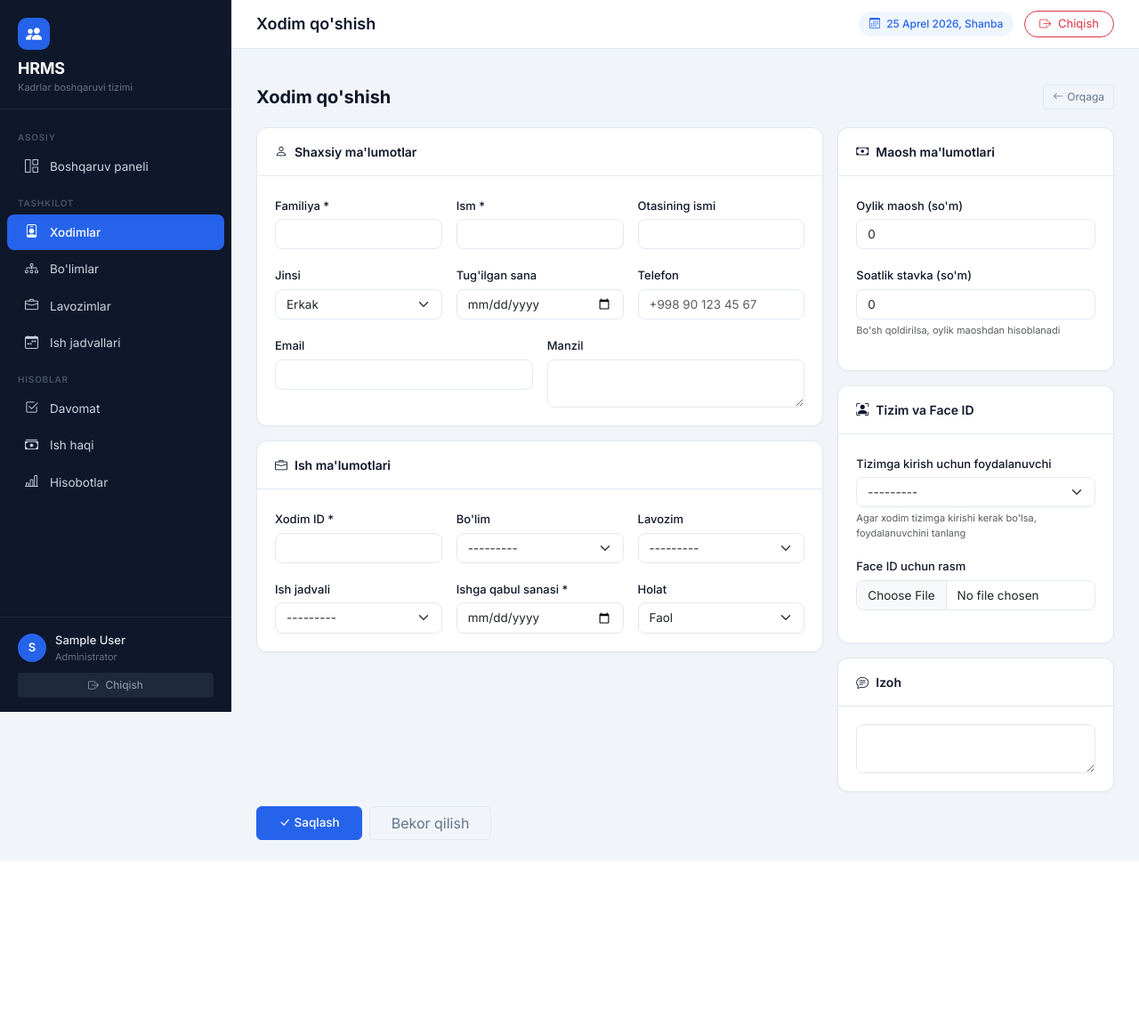
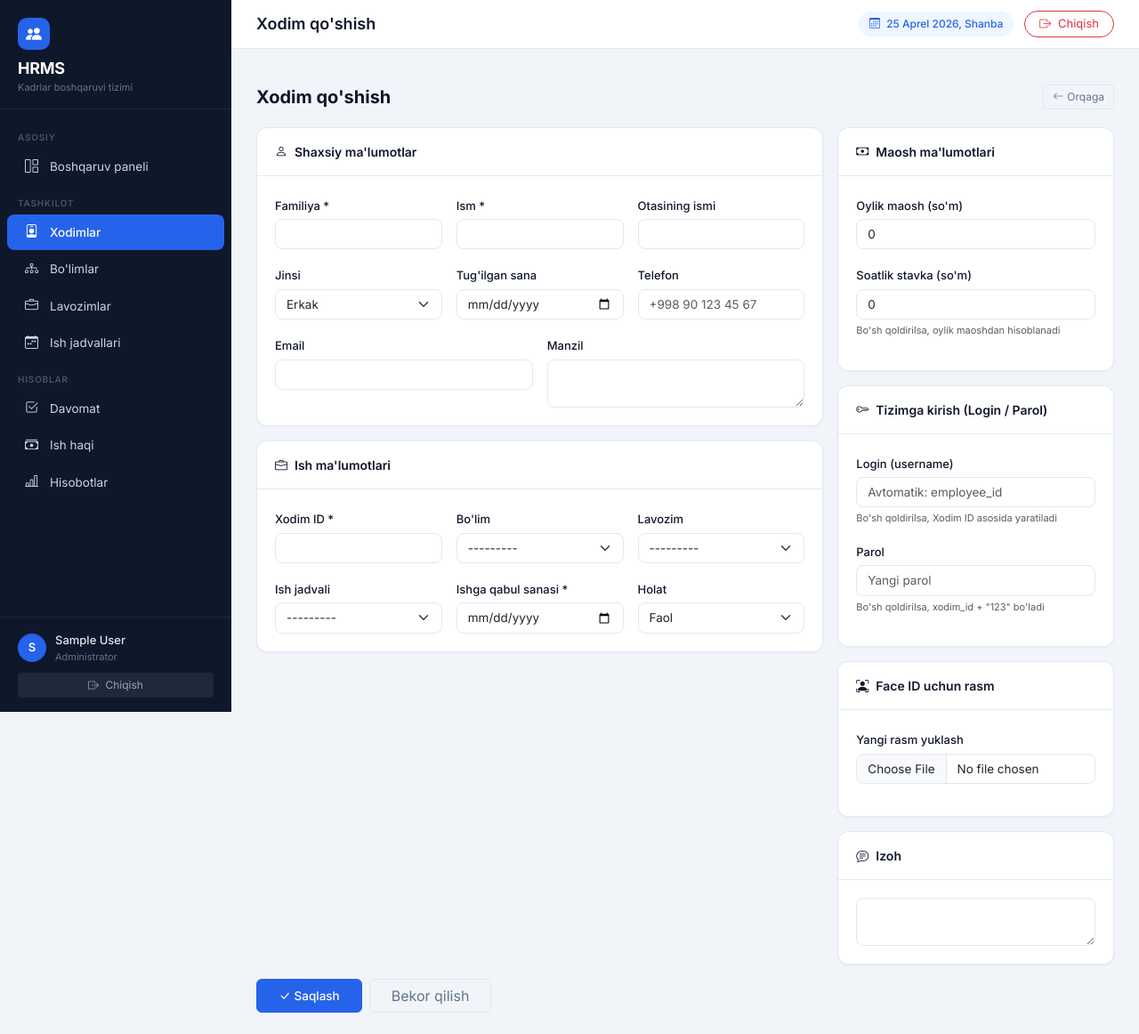
Before and after one commit to Shohruhxonp28/hr_system, a Django app: page /employees/create/ in a window 1280 px wide. Shown: the whole page at 89% size. Before the commit the page ends 968 px from the top, so only its background shows below. Run offline with Django 4.2, Linux system fonts and the light colour scheme; the visitor is signed in with stand-in values (Sample User, id 1); data comes from the database, SQL or seed files in the repository; data that the repository does not hold is empty.

Commit message:
Admin xodim login/parol yaratish va tahrirlash

```diff
--- a/core/forms.py
+++ b/core/forms.py
@@ -60,11 +60,24 @@ class WeeklyWorkDayForm(forms.ModelForm):
 
 
 class EmployeeForm(forms.ModelForm):
+    username = forms.CharField(
+        max_length=150, required=False,
+        widget=forms.TextInput(attrs={'class': 'form-control', 'placeholder': 'Avtomatik: employee_id'}),
+        label='Login (username)',
+        help_text="Bo'sh qoldirilsa, Xodim ID asosida yaratiladi"
+    )
+    password = forms.CharField(
+        max_length=128, required=False,
+        widget=forms.PasswordInput(attrs={'class': 'form-control', 'placeholder': 'Yangi parol'}),
+        label='Parol',
+        help_text="Tahrirlashda bo'sh qoldirilsa, parol o'zgarmaydi"
+    )
+
     class Meta:
         model = Employee
         fields = [
             'first_name', 'last_name', 'middle_name', 'employee_id',
-            'user', 'photo',
+            'photo',
             'department', 'position', 'work_schedule',
             'phone', 'email', 'gender', 'hire_date', 'birth_date',
             'salary', 'hourly_rate', 'status', 'address', 'notes'
@@ -87,7 +100,6 @@ class EmployeeForm(forms.ModelForm):
             'status': forms.Select(attrs={'class': 'form-select'}),
             'address': forms.Textarea(attrs={'class': 'form-control', 'rows': 2}),
             'notes': forms.Textarea(attrs={'class': 'form-control', 'rows': 2}),
-            'user': forms.Select(attrs={'class': 'form-select'}),
             'photo': forms.FileInput(attrs={'class': 'form-control'}),
         }
         labels = {
@@ -97,7 +109,7 @@ class EmployeeForm(forms.ModelForm):
             'gender': 'Jinsi', 'hire_date': 'Ishga qabul sanasi', 'birth_date': "Tug'ilgan sana",
             'salary': 'Maosh (so\'m)', 'hourly_rate': 'Soatlik stavka',
             'status': 'Holat', 'address': 'Manzil', 'notes': 'Izoh',
-            'user': 'Foydalanuvchi (Tizimga kirish uchun)', 'photo': 'Rasm (Face ID uchun)'
+            'photo': 'Rasm (Face ID uchun)'
         }
 
 
--- a/core/templates/core/employee_form.html
+++ b/core/templates/core/employee_form.html
@@ -107,15 +107,32 @@
             </div>
 
             <div class="card mb-3">
-                <div class="card-header"><i class="bi bi-person-bounding-box me-2"></i>Tizim va Face ID</div>
+                <div class="card-header"><i class="bi bi-key me-2"></i>Tizimga kirish (Login / Parol)</div>
                 <div class="card-body">
                     <div class="mb-3">
-                        <label class="form-label">Tizimga kirish uchun foydalanuvchi</label>
-                        {{ form.user }}
-                        <div class="text-muted mt-1" style="font-size:11px;">Agar xodim tizimga kirishi kerak bo'lsa, foydalanuvchini tanlang</div>
+                        <label class="form-label">Login (username)</label>
+                        {{ form.username }}
+                        <div class="text-muted mt-1" style="font-size:11px;">Bo'sh qoldirilsa, Xodim ID asosida yaratiladi</div>
                     </div>
                     <div class="mb-3">
-                        <label class="form-label">Face ID uchun rasm</label>
+                        <label class="form-label">Parol</label>
+                        {{ form.password }}
+                        <div class="text-muted mt-1" style="font-size:11px;">{% if obj %}Bo'sh qoldirilsa, parol o'zgarmaydi{% else %}Bo'sh qoldirilsa, xodim_id + "123" bo'ladi{% endif %}</div>
+                    </div>
+                </div>
+            </div>
+
+            <div class="card mb-3">
+                <div class="card-header"><i class="bi bi-person-bounding-box me-2"></i>Face ID uchun rasm</div>
+                <div class="card-body">
+                    {% if obj and obj.photo %}
+                    <div class="mb-3 text-center">
+                        <img src="{{ obj.photo.url }}" class="rounded-circle border border-2 border-primary" style="width: 80px; height: 80px; object-fit: cover;">
+                        <div class="small text-muted mt-1">Joriy rasm</div>
+                    </div>
+                    {% endif %}
+                    <div class="mb-3">
+                        <label class="form-label">Yangi rasm yuklash</label>
                         {{ form.photo }}
                     </div>
                 </div>
--- a/core/views.py
+++ b/core/views.py
@@ -275,8 +275,27 @@ def employee_detail(request, pk):
 def employee_create(request):
     form = EmployeeForm(request.POST or None, request.FILES or None)
     if form.is_valid():
-        form.save()
-        messages.success(request, "Xodim muvaffaqiyatli qo'shildi!")
+        employee = form.save(commit=False)
+
+        # Login ma'lumotlari
+        username = form.cleaned_data.get('username') or employee.employee_id.lower()
+        password = form.cleaned_data.get('password') or (employee.employee_id.lower() + '123')
+
+        from django.contrib.auth.models import User
+        if User.objects.filter(username=username).exists():
+            messages.error(request, f"'{username}' login allaqachon mavjud! Boshqa login kiriting.")
+            return render(request, 'core/employee_form.html', {'form': form, 'title': "Xodim qo'shish"})
+
+        user = User.objects.create_user(
+            username=username,
+            password=password,
+            first_name=employee.first_name,
+            last_name=employee.last_name,
+        )
+        employee.user = user
+        employee.save()
+
+        messages.success(request, f"Xodim qo'shildi! Login: {username} | Parol: {password}")
         return redirect('employee_list')
     return render(request, 'core/employee_form.html', {'form': form, 'title': "Xodim qo'shish"})
 
@@ -285,8 +304,43 @@ def employee_create(request):
 def employee_edit(request, pk):
     employee = get_object_or_404(Employee, pk=pk)
     form = EmployeeForm(request.POST or None, request.FILES or None, instance=employee)
+
+    # Tahrirlashda username maydonini to'ldirish
+    if request.method == 'GET' and employee.user:
+        form.fields['username'].initial = employee.user.username
+
     if form.is_valid():
-        form.save()
+        emp = form.save(commit=False)
+
+        username = form.cleaned_data.get('username')
+        password = form.cleaned_data.get('password')
+
+        from django.contrib.auth.models import User
+
+        if emp.user:
+            # Mavjud foydalanuvchini yangilash
+            if username and username != emp.user.username:
+                if User.objects.filter(username=username).exclude(pk=emp.user.pk).exists():
+                    messages.error(request, f"'{username}' login allaqachon mavjud!")
+                    return render(request, 'core/employee_form.html', {'form': form, 'title': "Xodimni tahrirlash", 'obj': employee})
+                emp.user.username = username
+            emp.user.first_name = emp.first_name
+            emp.user.last_name = emp.last_name
+            if password:
+                emp.user.set_password(password)
+            emp.user.save()
+        else:
+            # Yangi foydalanuvchi yaratish
+            uname = username or emp.employee_id.lower()
+            pwd = password or (emp.employee_id.lower() + '123')
+            if User.objects.filter(username=uname).exists():
+                messages.error(request, f"'{uname}' login allaqachon mavjud!")
+                return render(request, 'core/employee_form.html', {'form': form, 'title': "Xodimni tahrirlash", 'obj': employee})
+            user = User.objects.create_user(username=uname, password=pwd, first_name=emp.first_name, last_name=emp.last_name)
+            emp.user = user
+            messages.info(request, f"Yangi login yaratildi: {uname} | Parol: {pwd}")
+
+        emp.save()
         messages.success(request, "Xodim muvaffaqiyatli yangilandi!")
         return redirect('employee_list')
     return render(request, 'core/employee_form.html', {'form': form, 'title': "Xodimni tahrirlash", 'obj': employee})
```
